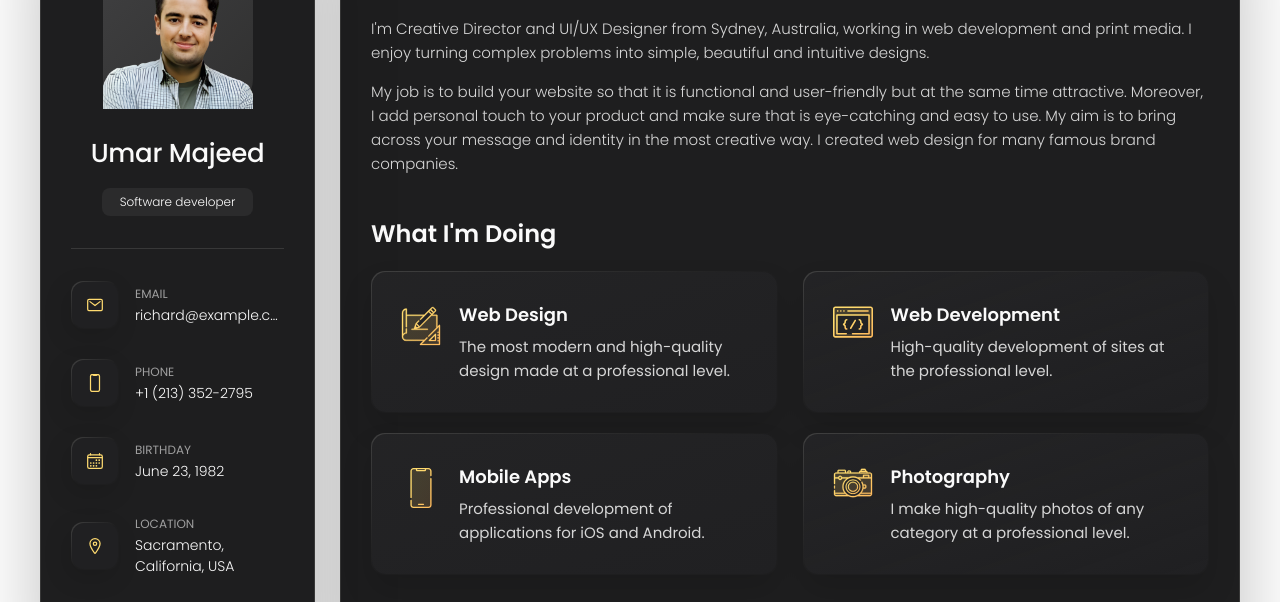
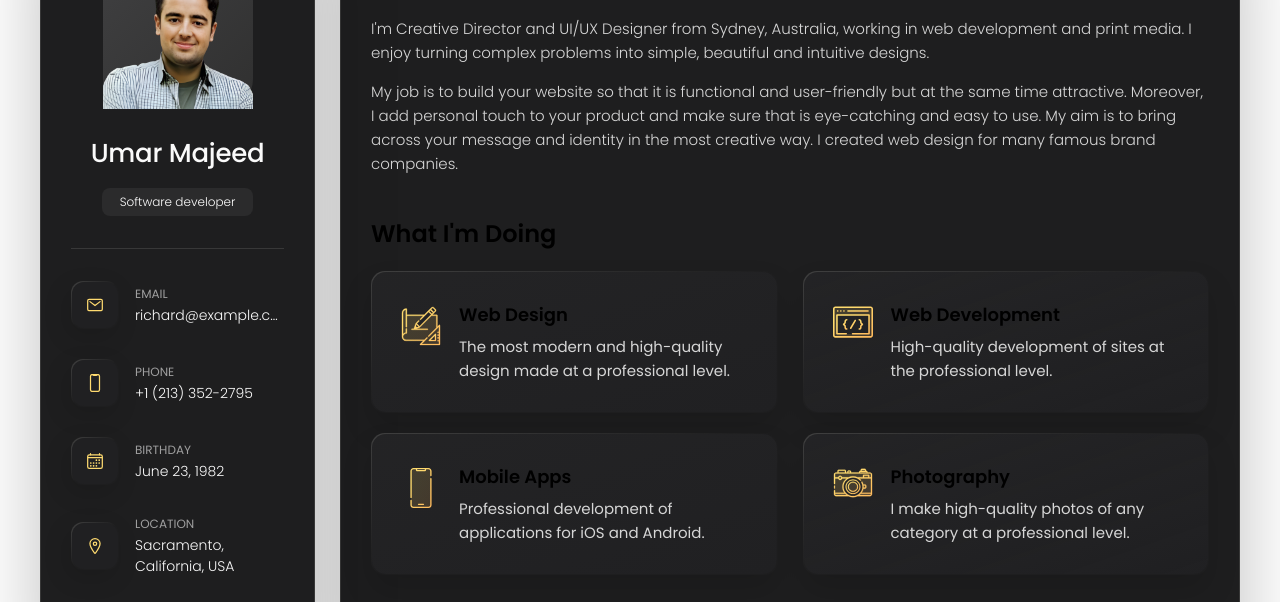
Before and after one commit to umarmajeedofficial/myportfolio, a plain HTML site: page index.html in a window 1280 px wide. Shown: the part 162-764 px from the top of the page. Drawn offline with nearby package versions, Linux system fonts and the light colour scheme.

Commit message:
Update style.css

```diff
--- a/assets/css/style.css
+++ b/assets/css/style.css
@@ -224,7 +224,7 @@ article.active {
 .h3,
 .h4,
 .h5 {
-  color: var(--white-2);
+  color: var(--black);
   text-transform: capitalize;
 }
 
```
